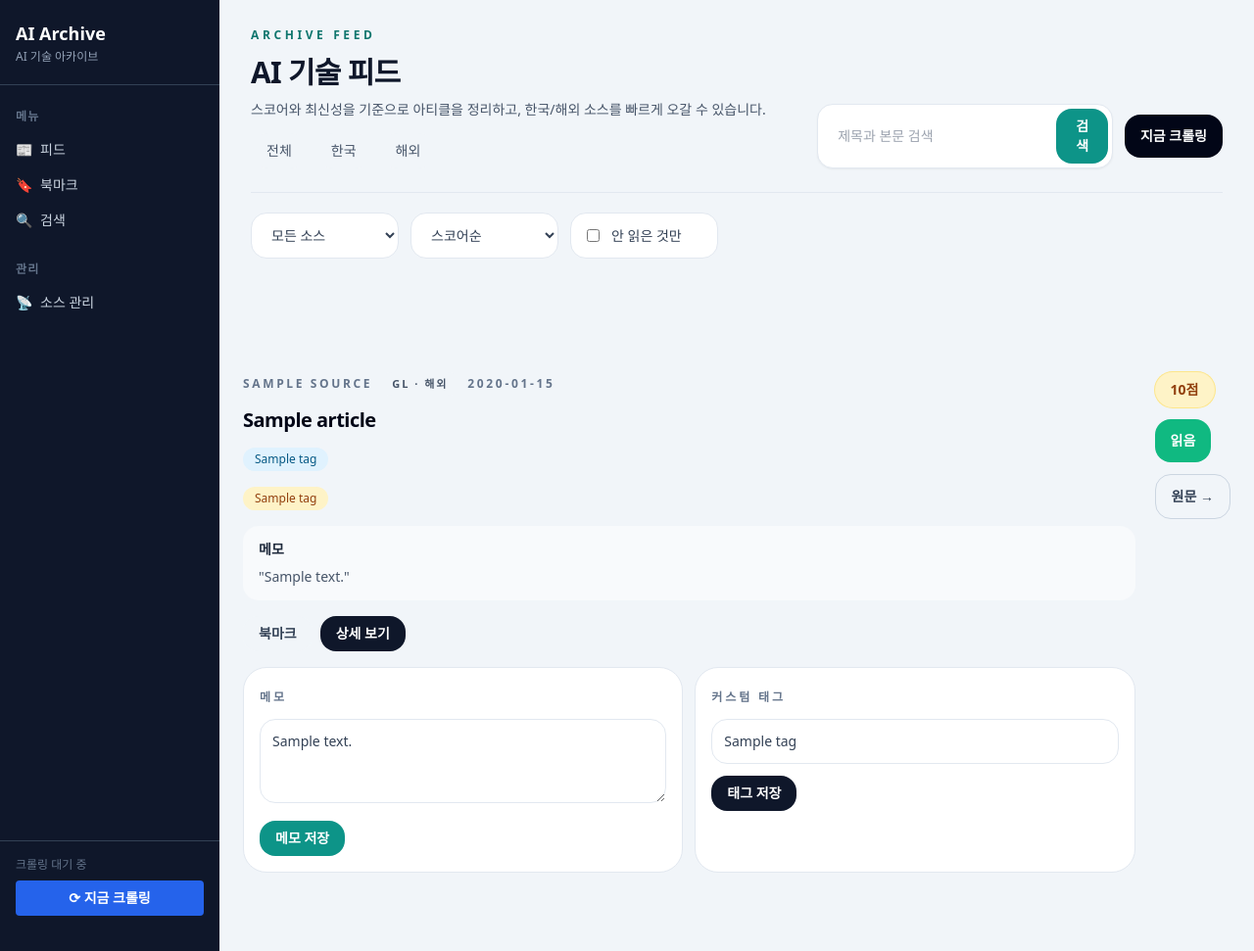
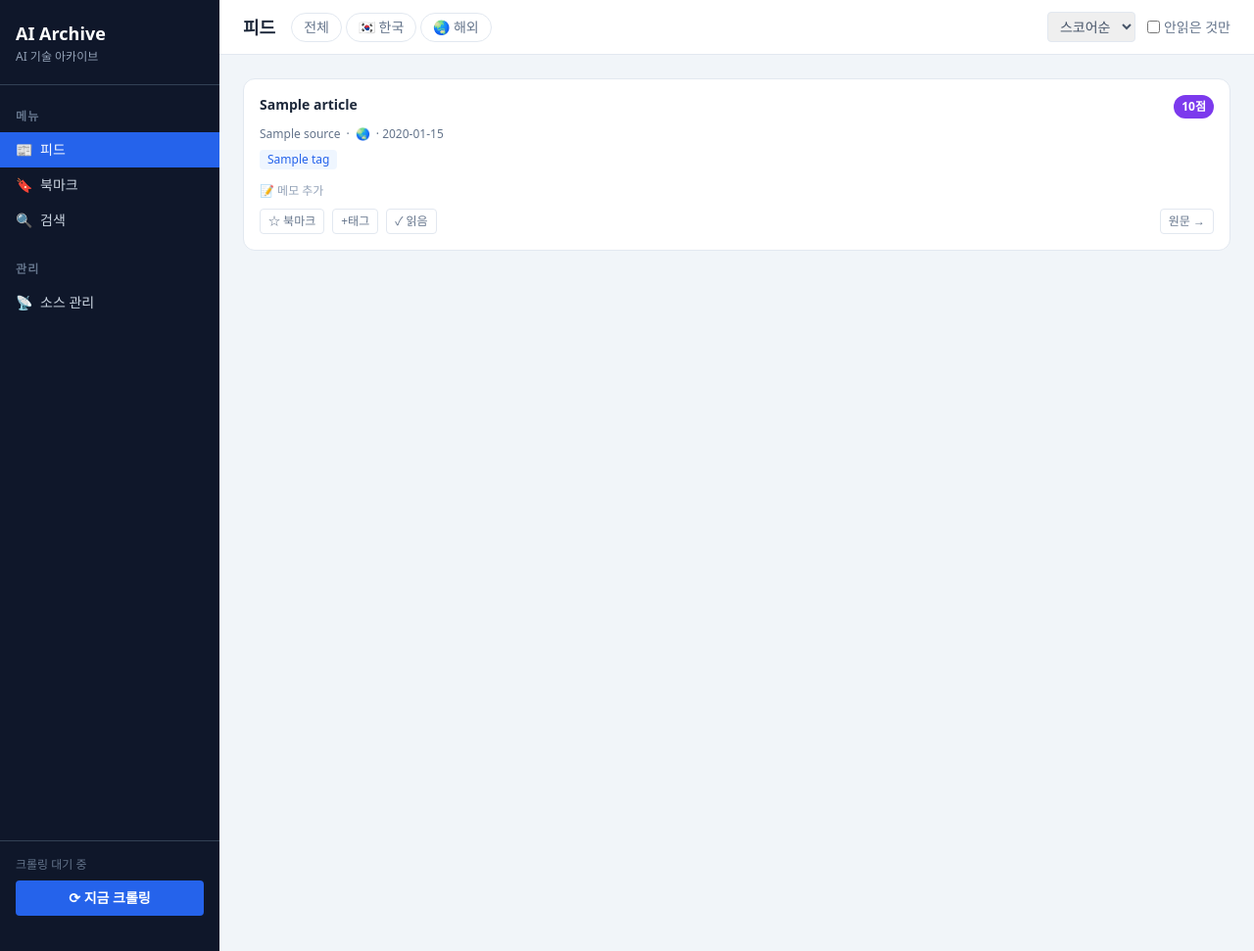
Before and after one commit to JK-Kim4/news-crawler, a FastAPI app: template ui/templates/feed.html in a window 1280 px wide. Shown: the whole page at 98% size. Run offline with FastAPI, Linux system fonts and the light colour scheme; the template is opened without the code that fills it: most values are stand-ins (such as "Sample title", 1, 10 or a date in 2020); parts of the project's set-up code (start-up, migrations or seed data) failed here and were passed over; some libraries are stand-ins or nearby versions.

Commit message:
feat: 피드 페이지 Tailwind 재설계, 국가 탭 필터, UserNote 카드 표시
Co-Authored-By: Claude Sonnet 4.6 <noreply@anthropic.com>

```diff
--- a/api/articles.py
+++ b/api/articles.py
@@ -57,7 +57,7 @@ def _translate_text(text_value: str) -> str:
 def feed(
     request: Request,
     sort: str = "score",
-    country: str = "all",
+    country: str = "",
     source_id: int | None = None,
     tag: str | None = None,
     unread: bool = False,
--- a/api/templates.py
+++ b/api/templates.py
@@ -1,3 +1,4 @@
+import json as _json
 from datetime import datetime, timezone
 from fastapi.templating import Jinja2Templates
 
@@ -45,3 +46,5 @@ templates.env.globals.update(
     country_label=country_label,
     country_flag=country_flag,
 )
+
+templates.env.filters["from_json"] = lambda s: _json.loads(s or "[]")
--- a/ui/templates/feed.html
+++ b/ui/templates/feed.html
@@ -1,69 +1,131 @@
 {% extends "base.html" %}
+{% set active_page = 'feed' %}
 {% block content %}
-<section class="glass-panel rounded-[2rem] px-5 py-5 sm:px-8 sm:py-7">
-  <div class="flex flex-col gap-5 border-b border-slate-200 pb-6 lg:flex-row lg:items-end lg:justify-between">
-    <div class="space-y-3">
-      <p class="text-xs font-semibold uppercase tracking-[0.3em] text-teal-700">Archive Feed</p>
-      <div>
-        <h2 class="text-3xl font-semibold tracking-tight text-slate-900">AI 기술 피드</h2>
-        <p class="mt-2 text-sm leading-6 text-slate-600">스코어와 최신성을 기준으로 아티클을 정리하고, 한국/해외 소스를 빠르게 오갈 수 있습니다.</p>
-      </div>
-      <div class="flex flex-wrap gap-2">
-        <a href="/?country=all&sort={{ sort }}" class="rounded-full px-4 py-2 text-sm font-medium {% if selected_country == 'all' %}bg-slate-950 text-white{% else %}bg-slate-100 text-slate-600{% endif %}">전체</a>
-        <a href="/?country=kr&sort={{ sort }}" class="rounded-full px-4 py-2 text-sm font-medium {% if selected_country == 'kr' %}bg-slate-950 text-white{% else %}bg-slate-100 text-slate-600{% endif %}">한국</a>
-        <a href="/?country=global&sort={{ sort }}" class="rounded-full px-4 py-2 text-sm font-medium {% if selected_country == 'global' %}bg-slate-950 text-white{% else %}bg-slate-100 text-slate-600{% endif %}">해외</a>
-      </div>
+
+<!-- 헤더 -->
+<div class="bg-white border-b border-slate-200 px-6 py-3 flex items-center gap-4 flex-shrink-0">
+  <h1 class="text-lg font-bold text-slate-800">피드</h1>
+
+  <!-- 국가 탭 -->
+  <div class="flex gap-1">
+    <a href="/?sort={{ sort }}&country=&{% if unread_only %}unread=true{% endif %}"
+       class="px-3 py-1 rounded-full text-sm {% if not selected_country %}bg-slate-800 text-white{% else %}text-slate-500 border border-slate-200 hover:bg-slate-50{% endif %}">
+      전체
+    </a>
+    <a href="/?sort={{ sort }}&country=kr&{% if unread_only %}unread=true{% endif %}"
+       class="px-3 py-1 rounded-full text-sm {% if selected_country == 'kr' %}bg-slate-800 text-white{% else %}text-slate-500 border border-slate-200 hover:bg-slate-50{% endif %}">
+      🇰🇷 한국
+    </a>
+    <a href="/?sort={{ sort }}&country=global&{% if unread_only %}unread=true{% endif %}"
+       class="px-3 py-1 rounded-full text-sm {% if selected_country == 'global' %}bg-slate-800 text-white{% else %}text-slate-500 border border-slate-200 hover:bg-slate-50{% endif %}">
+      🌏 해외
+    </a>
+  </div>
+
+  <div class="ml-auto flex items-center gap-3">
+    <select name="sort" class="text-sm border border-slate-200 rounded px-2 py-1 text-slate-600"
+            onchange="location.href='/?sort='+this.value+'&country={{ selected_country }}'">
+      <option value="score" {% if sort == 'score' %}selected{% endif %}>스코어순</option>
+      <option value="date" {% if sort == 'date' %}selected{% endif %}>최신순</option>
+    </select>
+    <label class="flex items-center gap-1 text-sm text-slate-500">
+      <input type="checkbox" {% if unread_only %}checked{% endif %}
+             onchange="location.href='/?sort={{ sort }}&country={{ selected_country }}&'+(this.checked?'unread=true':'')">
+      안읽은 것만
+    </label>
+  </div>
+</div>
+
+<!-- 피드 -->
+<div class="flex-1 overflow-y-auto p-6 flex flex-col gap-3">
+  {% for article in articles %}
+  {% set note = article.user_note %}
+  <div class="bg-white border border-slate-200 rounded-xl p-4 hover:shadow-sm hover:border-slate-300 transition {% if article.is_read %}opacity-55{% endif %}">
+
+    <!-- 제목 + 스코어 -->
+    <div class="flex justify-between items-start gap-3 mb-2">
+      <a href="{{ article.url }}" target="_blank"
+         class="font-semibold text-slate-800 hover:text-blue-600 leading-snug text-sm flex-1">
+        {{ article.title }}
+      </a>
+      <span class="text-xs font-bold px-2 py-1 rounded-full flex-shrink-0 text-white
+                   {% if article.score >= 90 %}bg-blue-600
+                   {% elif article.score >= 70 %}bg-emerald-600
+                   {% else %}bg-violet-600{% endif %}">
+        {{ article.score }}점
+      </span>
     </div>
 
-    <div class="flex flex-col gap-3 sm:flex-row sm:items-center">
-      <form action="/search" method="get" class="flex rounded-2xl border border-slate-200 bg-white p-1 shadow-sm">
-        <input type="hidden" name="country" value="{{ selected_country }}">
-        <input type="text" name="q" placeholder="제목과 본문 검색" class="w-full min-w-[220px] rounded-2xl border-0 bg-transparent px-4 py-2 text-sm focus:outline-none">
-        <button class="rounded-2xl bg-teal-600 px-4 py-2 text-sm font-semibold text-white">검색</button>
-      </form>
-      <button
-        class="inline-flex items-center justify-center rounded-2xl bg-slate-950 px-4 py-3 text-sm font-semibold text-white"
-        hx-post="/api/crawl"
-        hx-target="#crawl-result"
-        hx-indicator="#crawl-spinner"
-        hx-disabled-elt="this"
-        hx-on::after-request="window.location.reload()">
-        지금 크롤링
+    <!-- 메타 -->
+    <div class="text-xs text-slate-500 mb-2 flex items-center gap-1.5">
+      <span>{{ article.source.name }}</span>
+      <span>·</span>
+      <span>{{ '🇰🇷' if article.source.country == 'kr' else '🌏' }}</span>
+      {% if article.published_at %}
+      <span>· {{ article.published_at.strftime('%Y-%m-%d') }}</span>
+      {% endif %}
+      {% if article.is_read %}<span class="text-slate-400">· ✓ 읽음</span>{% endif %}
+    </div>
+
+    <!-- 태그 -->
+    <div class="flex flex-wrap gap-1 mb-2">
+      {% for tag in article.tags_list %}
+      <span class="bg-blue-50 text-blue-600 text-xs px-2 py-0.5 rounded">{{ tag }}</span>
+      {% endfor %}
+      {% if note %}
+      {% for tag in note.user_tags | from_json %}
+      <span class="bg-yellow-50 text-yellow-700 text-xs px-2 py-0.5 rounded">{{ tag }}</span>
+      {% endfor %}
+      {% endif %}
+    </div>
+
+    <!-- 메모 미리보기 -->
+    {% if note and note.memo %}
+    <div class="text-xs text-slate-600 bg-yellow-50 border-l-2 border-yellow-400 px-2 py-1 mb-2 rounded-r" id="memo-{{ article.id }}">
+      📝 "{{ note.memo[:50] }}{% if note.memo|length > 50 %}...{% endif %}"
+      <button class="ml-2 text-slate-400 hover:text-slate-600"
+              hx-get="/articles/{{ article.id }}/memo-form"
+              hx-target="#memo-{{ article.id }}"
+              hx-swap="outerHTML">수정</button>
+    </div>
+    {% else %}
+    <div id="memo-{{ article.id }}">
+      <button class="text-xs text-slate-400 hover:text-slate-600"
+              hx-get="/articles/{{ article.id }}/memo-form"
+              hx-target="#memo-{{ article.id }}"
+              hx-swap="outerHTML">📝 메모 추가</button>
+    </div>
+    {% endif %}
+
+    <!-- 액션 버튼 -->
+    <div class="flex items-center gap-2 mt-2">
+      <button class="text-xs px-2 py-1 rounded border {% if note and note.is_bookmarked %}border-yellow-300 bg-yellow-50 text-yellow-700{% else %}border-slate-200 text-slate-500 hover:bg-slate-50{% endif %}"
+              hx-post="/articles/{{ article.id }}/bookmark"
+              hx-swap="outerHTML">
+        {{ '🔖 북마크됨' if note and note.is_bookmarked else '☆ 북마크' }}
       </button>
+      <div id="user-tags-{{ article.id }}" class="flex items-center gap-1">
+        <button class="text-xs px-2 py-1 rounded border border-slate-200 text-slate-500 hover:bg-slate-50"
+                hx-get="/articles/{{ article.id }}/tags-form"
+                hx-target="#user-tags-{{ article.id }}"
+                hx-swap="outerHTML">+태그</button>
+      </div>
+      <button class="text-xs px-2 py-1 rounded border border-slate-200 text-slate-500 hover:bg-slate-50"
+              hx-post="/articles/{{ article.id }}/read"
+              hx-swap="outerHTML">
+        {{ '↩ 읽음취소' if article.is_read else '✓ 읽음' }}
+      </button>
+      <a href="{{ article.url }}" target="_blank"
+         class="ml-auto text-xs px-2 py-1 rounded border border-slate-200 text-slate-500 hover:bg-slate-50">
+        원문 →
+      </a>
     </div>
   </div>
-
-  <div class="mt-5 flex flex-col gap-3 xl:flex-row xl:items-center xl:justify-between">
-    <form method="get" class="grid gap-3 md:grid-cols-4">
-      <input type="hidden" name="country" value="{{ selected_country }}">
-      <select name="source_id" class="rounded-2xl border border-slate-200 bg-white px-4 py-3 text-sm text-slate-700" onchange="this.form.submit()">
-        <option value="">모든 소스</option>
-        {% for source in sources %}
-        <option value="{{ source.id }}" {% if selected_source_id == source.id %}selected{% endif %}>{{ source.name }}</option>
-        {% endfor %}
-      </select>
-      <select name="sort" class="rounded-2xl border border-slate-200 bg-white px-4 py-3 text-sm text-slate-700" onchange="this.form.submit()">
-        <option value="score" {% if sort == 'score' %}selected{% endif %}>스코어순</option>
-        <option value="date" {% if sort == 'date' %}selected{% endif %}>최신순</option>
-      </select>
-      <label class="flex items-center gap-3 rounded-2xl border border-slate-200 bg-white px-4 py-3 text-sm text-slate-700">
-        <input type="checkbox" name="unread" value="true" {% if unread_only %}checked{% endif %} onchange="this.form.submit()">
-        안 읽은 것만
-      </label>
-      <div id="crawl-result" class="flex items-center text-sm text-slate-600"></div>
-      <span id="crawl-spinner" class="htmx-indicator inline-flex items-center rounded-full bg-teal-50 px-3 py-2 text-xs font-semibold text-teal-700">크롤링 중...</span>
-    </form>
+  {% else %}
+  <div class="text-center text-slate-400 py-20">
+    <div class="text-4xl mb-4">📭</div>
+    <p>수집된 아티클이 없습니다. 크롤링을 실행해보세요.</p>
   </div>
-</section>
-
-<section class="mt-6 space-y-4">
-  {% for article in articles %}
-    {% include "_article_card.html" %}
-  {% else %}
-    <div class="glass-panel rounded-[2rem] px-8 py-10 text-center">
-      <h3 class="text-xl font-semibold text-slate-900">수집된 기사가 없습니다.</h3>
-      <p class="mt-2 text-sm text-slate-600">크롤링을 실행하거나 필터를 완화해보세요.</p>
-    </div>
   {% endfor %}
-</section>
+</div>
 {% endblock %}
```
